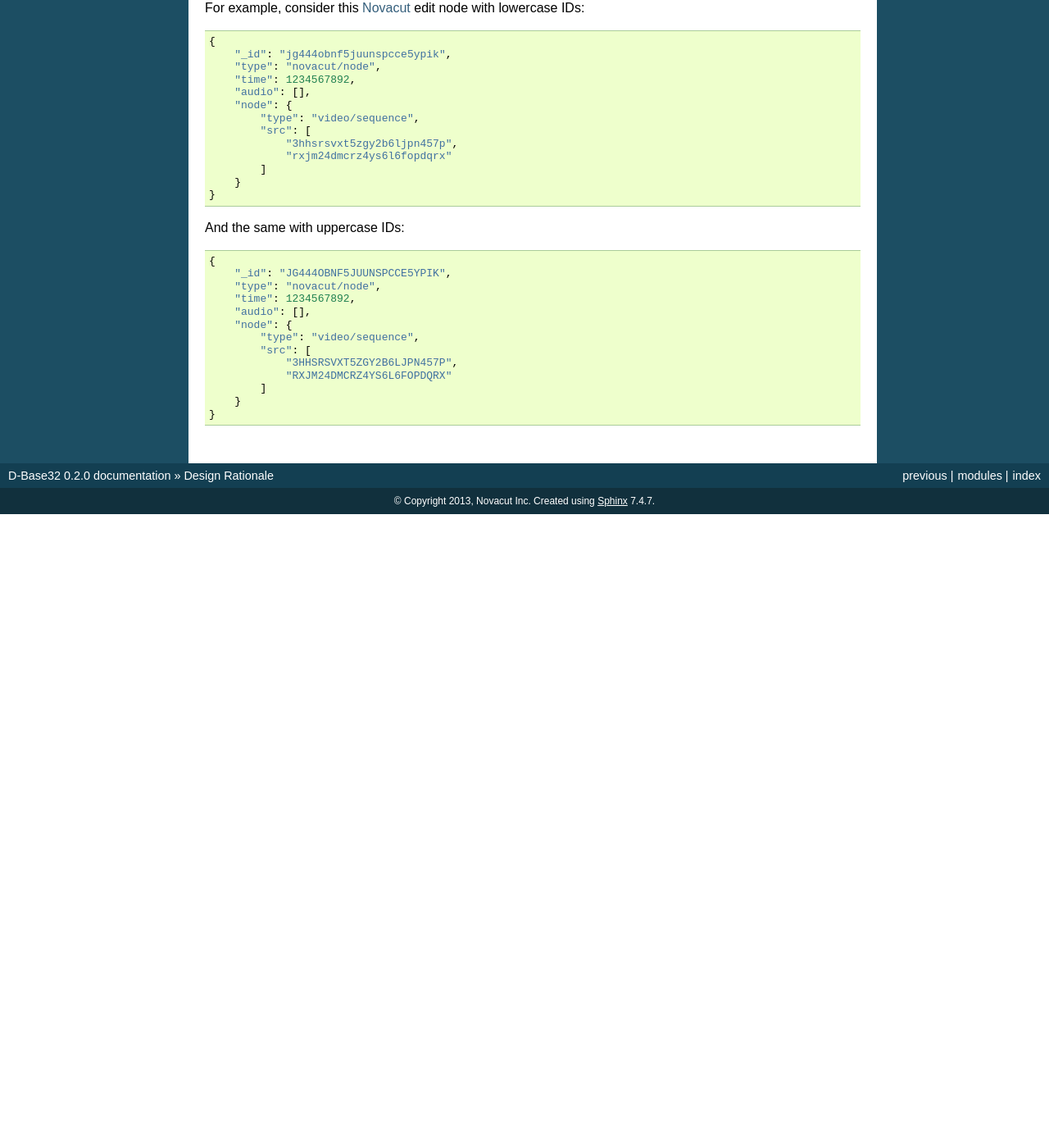
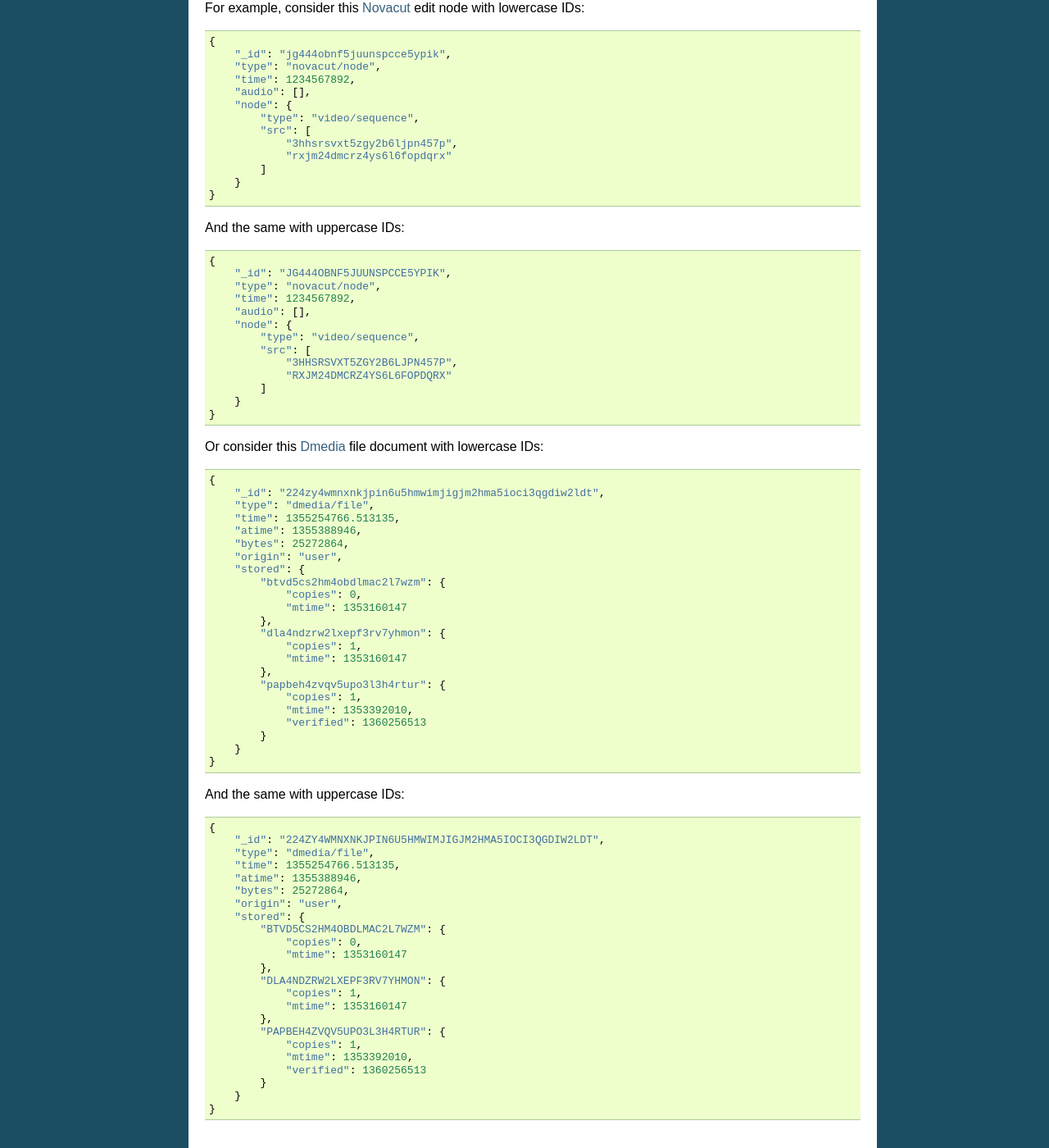
Before and after one commit to json420/dbase32, a Sphinx documentation site: the page built from doc/design.rst, in a window 1280 px wide and 1400 px high, scrolled down 4643 px. Shown: the whole window at 82% size. Built offline with Sphinx 7.4.7, drawn with Linux system fonts in a browser that asks for light colours; before the commit the page ends 5270 px from its top, so only the background shows below that.

Commit message:
design.rst: added sample dmedia/file doc in 'Note on lowercase'

```diff
--- a/doc/design.rst
+++ b/doc/design.rst
@@ -314,6 +314,58 @@ And the same with uppercase IDs::
         }
     }
 
+Or consider this `Dmedia`_ file document with lowercase IDs::
+
+    {
+        "_id": "224zy4wmnxnkjpin6u5hmwimjigjm2hma5ioci3qgdiw2ldt",
+        "type": "dmedia/file",
+        "time": 1355254766.513135,
+        "atime": 1355388946,
+        "bytes": 25272864,
+        "origin": "user",
+        "stored": {
+            "btvd5cs2hm4obdlmac2l7wzm": {
+                "copies": 0,
+                "mtime": 1353160147
+            },
+            "dla4ndzrw2lxepf3rv7yhmon": {
+                "copies": 1,
+                "mtime": 1353160147
+            },
+            "papbeh4zvqv5upo3l3h4rtur": {
+                "copies": 1,
+                "mtime": 1353392010,
+                "verified": 1360256513
+            }
+        }
+    }
+
+And the same with uppercase IDs::
+
+    {
+        "_id": "224ZY4WMNXNKJPIN6U5HMWIMJIGJM2HMA5IOCI3QGDIW2LDT",
+        "type": "dmedia/file",
+        "time": 1355254766.513135,
+        "atime": 1355388946,
+        "bytes": 25272864,
+        "origin": "user",
+        "stored": {
+            "BTVD5CS2HM4OBDLMAC2L7WZM": {
+                "copies": 0,
+                "mtime": 1353160147
+            },
+            "DLA4NDZRW2LXEPF3RV7YHMON": {
+                "copies": 1,
+                "mtime": 1353160147
+            },
+            "PAPBEH4ZVQV5UPO3L3H4RTUR": {
+                "copies": 1,
+                "mtime": 1353392010,
+                "verified": 1360256513
+            }
+        }
+    }
+
 
 .. _`D-Base32`: https://launchpad.net/dbase32
 .. _`RFC-3548 Base32`: http://tools.ietf.org/html/rfc4648
```
